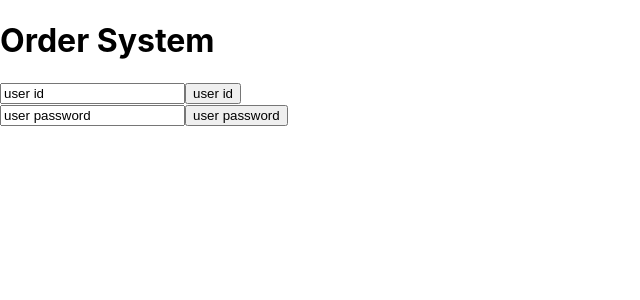
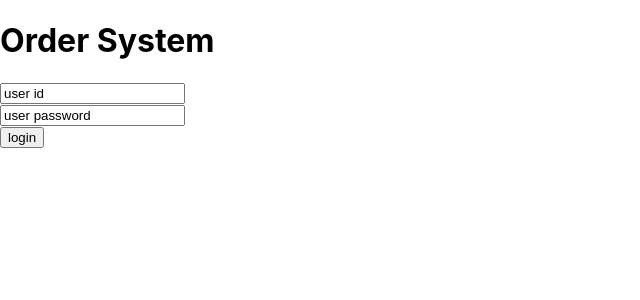
Before and after one commit to Tsai4000/order_system, a React (Create React App) app in the folder client/: page / in a window 1280 px wide. Shown: the top 300 px of the page, without its empty margins (0-640 px from the left). Built offline with nearby package versions, Linux system fonts and the light colour scheme.

Commit message:
seperate input.tsx to input.tsx and button.tsx

```diff
--- a/client/src/App.tsx
+++ b/client/src/App.tsx
@@ -1,5 +1,6 @@
 import Input from './Components/input';
 import React,{Component} from 'react';
+import Button from './Components/button'
 
 class App extends Component{
   constructor(props:any) {
@@ -27,7 +28,8 @@ class App extends Component{
         <h1>Order System</h1>
         <div>
           <Input onClick={this.handleClick} id={this.handleIDChange} text="user id"/>
-          <Input onClick={this.handleClick} id={this.handlePasswordChange} text="user password"/>
+          <Input onClick={this.handleClick} id={this.handleIDChange} text="user password"/>
+          <Button onClick={this.handleClick} text="login"/>
         </div>
       </div>
     );
--- /dev/null
+++ b/client/src/Components/button.tsx
@@ -0,0 +1,15 @@
+import React from 'react'
+import PropTypes from 'prop-types'
+
+export const Button = ({onClick, text}:any) =>(
+    <div>
+        <button onClick={onClick}>{text}</button>
+    </div>
+)
+
+Button.propTypes = {
+    onClick: PropTypes.func.isRequired,
+    text: PropTypes.string.isRequired
+  }
+
+export default Button
--- a/client/src/Components/input.tsx
+++ b/client/src/Components/input.tsx
@@ -1,10 +1,9 @@
 import React from 'react'
 import PropTypes from 'prop-types'
 
-export const Input = ({ onClick, id, text }:any) => (
+export const Input = ({id, text }:any) => (
     <div>
         <input value={text} onChange={id}/>
-        <button onClick={onClick}>{text}</button>
     </div>
 )
 
```
